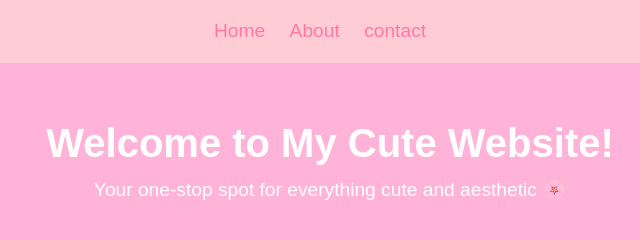
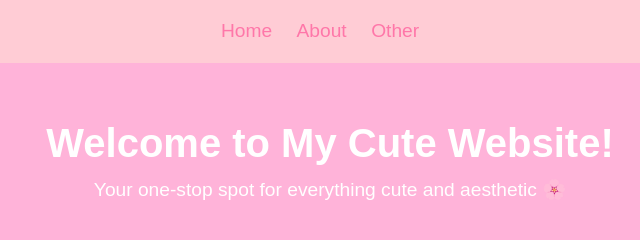
Before and after one commit to yuuuuujing/sample-website, a plain HTML site: page index.html in a window 1280 px wide. Shown: the top 240 px of the page, 310-950 px from the left. Drawn offline with Linux system fonts and the light colour scheme.

Commit message:
revert changes

```diff
--- a/index.html
+++ b/index.html
@@ -12,7 +12,7 @@
             <ul>
                 <li><a href="index.html">Home</a></li>
                 <li><a href="about.html">About</a></li>
-                <li><a href="contact.html">contact</a></li>
+                <li><a href="home.html">Other</a></li>
             </ul>
         </nav>
     </header>
```
